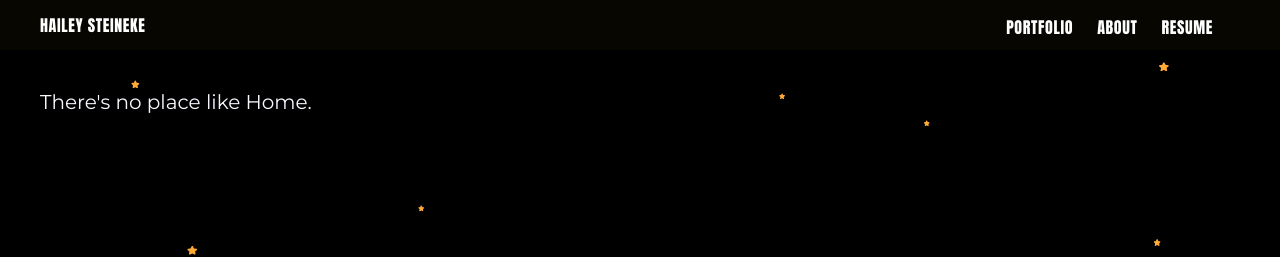
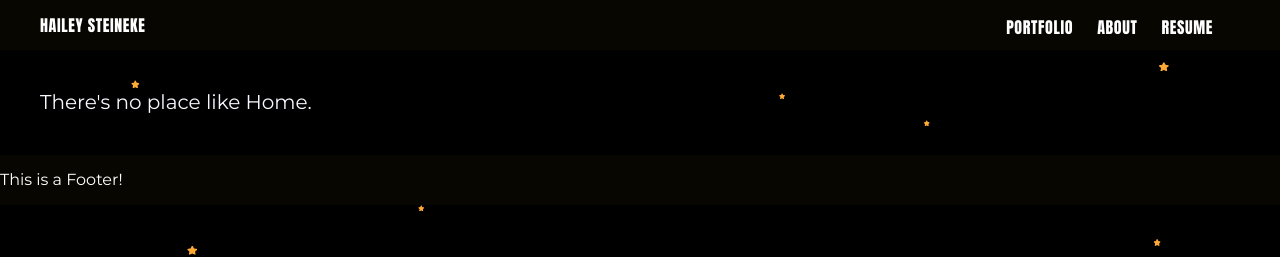
Before and after one commit to hdsteineke/portfolio-site, a React app: page / in a window 1280 px wide. Shown: the top 257 px of the page. Built offline with nearby package versions, Linux system fonts and the light colour scheme.

Commit message:
formatted footer and installed @mui

```diff
--- a/package.json
+++ b/package.json
@@ -58,6 +58,10 @@
     "webpack-dev-server": "^4.9.3"
   },
   "dependencies": {
+    "@emotion/react": "^11.10.4",
+    "@emotion/styled": "^11.10.4",
+    "@mui/icons-material": "^5.10.9",
+    "@mui/material": "^5.10.9",
     "classnames": "^2.3.1",
     "nvm": "^0.0.4",
     "react": "^18.2.0",
--- a/src/components/Page/Footer/FooterNav.css
+++ b/src/components/Page/Footer/FooterNav.css
@@ -0,0 +1,18 @@
+.Footer {
+  --header-height: 35px;
+  @media (min-width: 750px) {
+    --header-height: 50px;
+  }
+
+  position: sticky;
+  bottom: 0;
+  background: var(--header-color);
+  color: var(--white);
+  padding-right: var(--padding);
+  height: var(--header-height);
+
+  display: grid;
+  grid-template-columns: auto 1fr auto;
+  gap: 20px;
+  align-items: center;
+}
--- a/src/components/Page/Footer/FooterNav.jsx
+++ b/src/components/Page/Footer/FooterNav.jsx
@@ -1,6 +1,8 @@
-import styles from '../Header/Header.css';
+import styles from '../Footer/FooterNav.css';
+import GitHubIcon from '@mui/icons-material/GitHub';
+
 export default function FooterNav() {
   return (
-    <div className={styles.Header}>FooterNav</div>
+    <div className={styles.Footer}>This is a Footer!</div>
   );
 }
--- a/src/components/Page/Layout.jsx
+++ b/src/components/Page/Layout.jsx
@@ -15,7 +15,7 @@ export default function Layout() {
         <main>
           <Outlet />
         </main>
-        {/* <FooterNav /> */}
+        <FooterNav />
       </div>
     </>
   );
```
Also changed, not shown: 1 other file (tests, documents, lock files or other folders).
